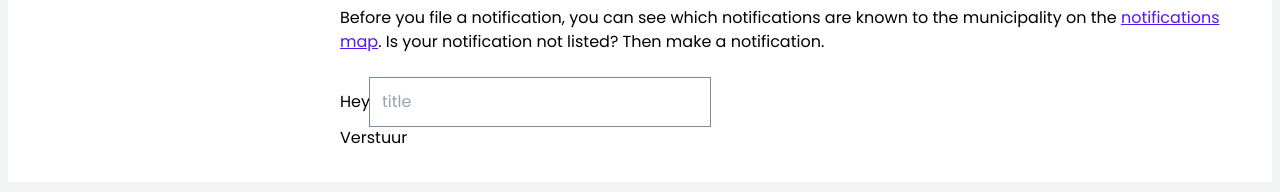
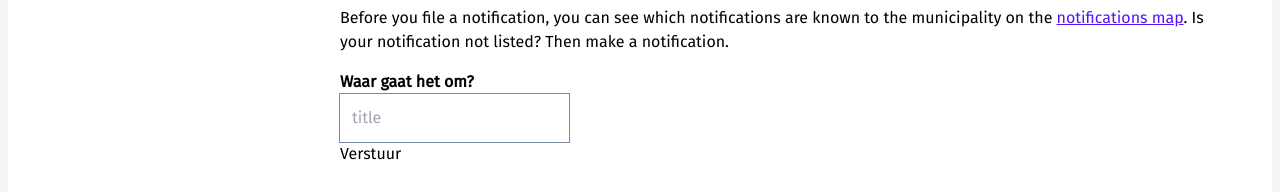
Before and after one commit to delta10/signalen-frontend-wcag, a Next.js app: page /en/incident in a window 1280 px wide. Shown: the part 322-514 px from the top of the page. Built offline with nearby package versions, Linux system fonts and the light colour scheme; no server answers; what axios-retry would draw is missing.

Commit message:
Add styled Label component, regulated FormItem look and changed font to fira-sans

```diff
--- a/src/app/[locale]/incident/components/IncidentDescriptionForm.tsx
+++ b/src/app/[locale]/incident/components/IncidentDescriptionForm.tsx
@@ -38,7 +38,7 @@ export const IncidentDescriptionForm = () => {
           control={form.control}
           render={({ field }) => (
             <FormItem>
-              <FormLabel>Hey</FormLabel>
+              <FormLabel>Waar gaat het om?</FormLabel>
               <FormControl>
                 <Input placeholder={'title'} {...field} />
               </FormControl>
--- a/src/app/[locale]/layout.tsx
+++ b/src/app/[locale]/layout.tsx
@@ -6,7 +6,7 @@ import { Header } from '@/app/[locale]/components/Header'
 import localFont from 'next/font/local'
 
 const font = localFont({
-  src: '../../../public/fonts/poppins.woff2',
+  src: '../../../public/fonts/fira-sans.woff2',
   display: 'swap',
   variable: '--custom-font',
 })
--- a/src/components/ui/Form.tsx
+++ b/src/components/ui/Form.tsx
@@ -80,7 +80,11 @@ const FormItem = React.forwardRef<
 
   return (
     <FormItemContext.Provider value={{ id }}>
-      <div ref={ref} className={cn('space-y-2', className)} {...props} />
+      <div
+        ref={ref}
+        className={cn('flex flex-col items-start', className)}
+        {...props}
+      />
     </FormItemContext.Provider>
   )
 })
--- a/src/components/ui/Label.tsx
+++ b/src/components/ui/Label.tsx
@@ -6,7 +6,11 @@ const Label = React.forwardRef<
   React.ElementRef<typeof LabelPrimitive.Root>,
   React.ComponentPropsWithoutRef<typeof LabelPrimitive.Root>
 >(({ className, ...props }, ref) => (
-  <LabelPrimitive.Root ref={ref} className={cn('', className)} {...props} />
+  <LabelPrimitive.Root
+    ref={ref}
+    className={cn('font-bold', className)}
+    {...props}
+  />
 ))
 Label.displayName = LabelPrimitive.Root.displayName
 
```
Also changed, not shown: public/fonts/fira-sans.woff2 (added).
